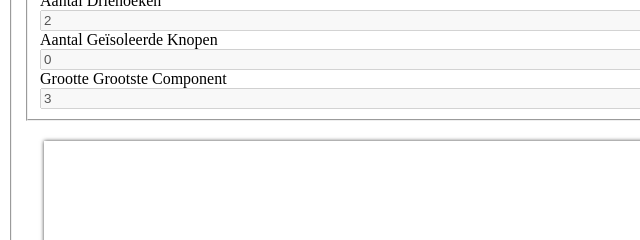
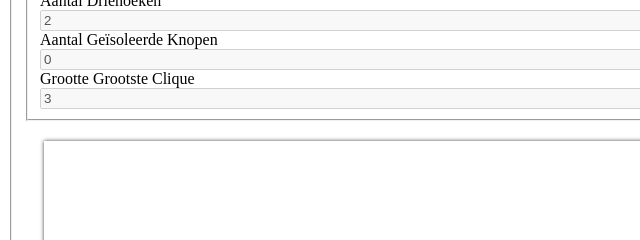
Before and after one commit to mechanicious/network_utilities_cnw, a website built with webpack: page index.html in a window 1280 px wide. Shown: the part 235-475 px from the top of the page, 0-640 px from the left. Built offline with nearby package versions, Linux system fonts and the light colour scheme.

Commit message:
fix grootste component -> grootste clique

```diff
--- a/index.html
+++ b/index.html
@@ -40,7 +40,7 @@
                     <input class="probability-range" id="g1-disconnected-nodes-count" type="number" disabled>
                 </div>
                 <div>
-                    <label class="probability-range-label" id="g1-largest-component-display" for="g1-largest-component-size">Grootte Grootste Component</label>
+                    <label class="probability-range-label" id="g1-largest-component-display" for="g1-largest-component-size">Grootte Grootste Clique</label>
                     <input class="probability-range" id="g1-largest-component-size" type="number" disabled>
                 </div>
             </fieldset>
--- a/js/main.js
+++ b/js/main.js
@@ -155,7 +155,7 @@ document.addEventListener("DOMContentLoaded", () => {
             isolatedNodesCount.push(parseFloat(Math.round(Array.from(jsnx.degree(graph).values()).reduce((sum, value) => value === 0 ? sum+1: sum, 0))));
             graphCliqueNumber.push(jsnx.graphCliqueNumber(graph));
 
-            // New monster
+            // New monster;
             graph = jsnx.gnpRandomGraph(n, p);
         }
 
```
